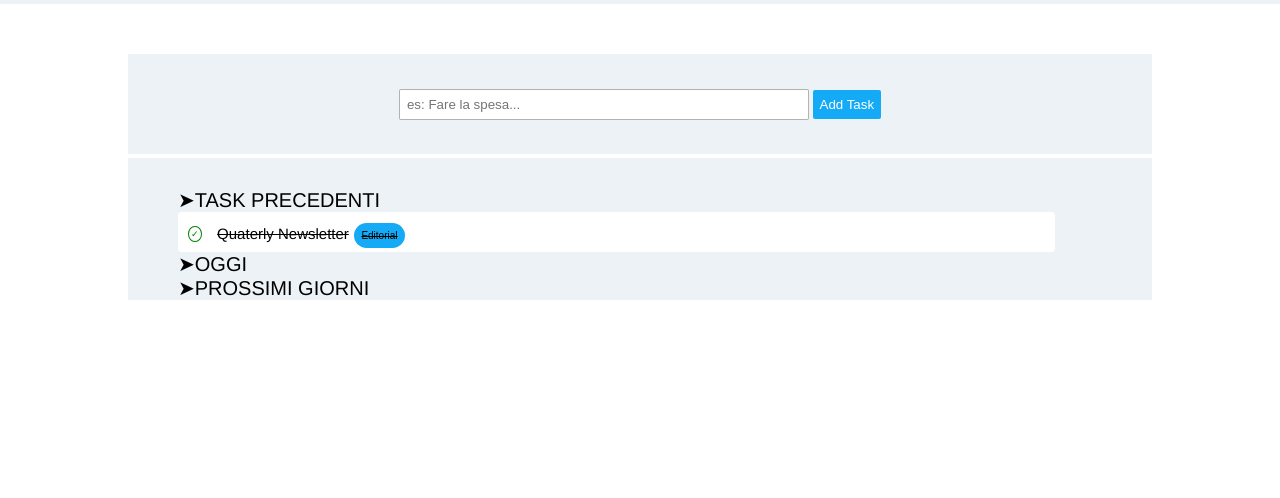
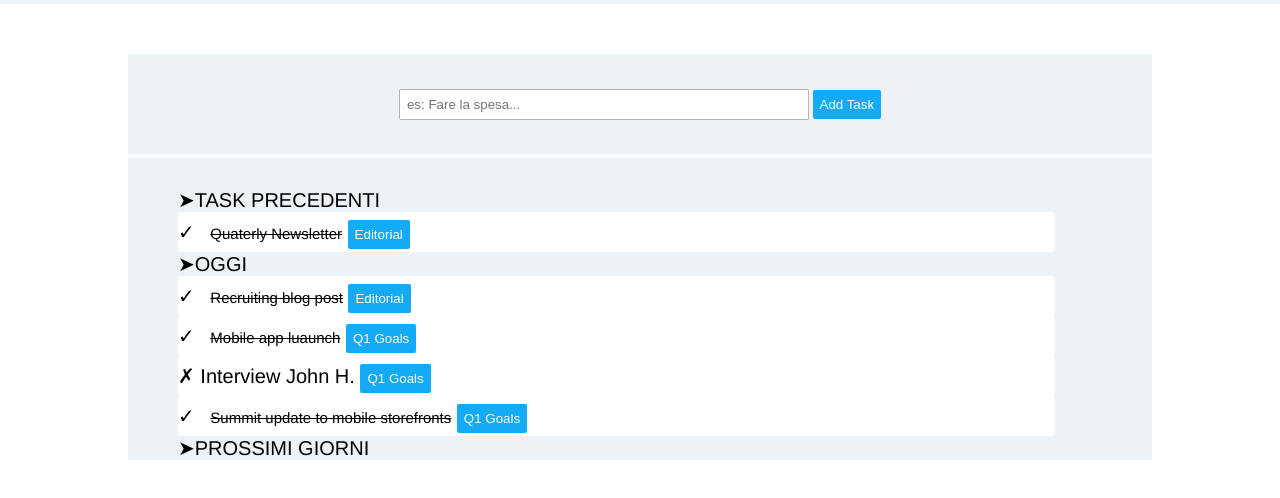
Before and after one commit to SimoneBonvecchio84/html-css-toboolist, a plain HTML site: page index.html in a window 1280 px wide. Shown: the part 66-564 px from the top of the page. Drawn offline with Linux system fonts and the light colour scheme.

Commit message:
feat: add section oggi

```diff
--- a/index.html
+++ b/index.html
@@ -27,7 +27,7 @@
                 <!-- /add input and button -->
                 <div class="container-input">
                     <input type="text" placeholder="es: Fare la spesa...">
-                    <button>Add Task</button>
+                    <button class="main-button">Add Task</button>
                 </div>
                 <!-- add section list -->
                 <!-- /add section list -->
@@ -35,14 +35,40 @@
                     <ul>
                         <li class="main-list"><span>&#x27A4;</span>TASK PRECEDENTI
                             <div class="main-list-ul">
-
-                                    <span class="check-symbol">&#x2713;</span>
-
+                                <span class="check-symbol-green">&#x2713;</span>
                                 <span class="list-text">Quaterly Newsletter</span>
-                                <button class="list-button">Editorial</button>
+                                <button class="button-blue">Editorial</button>
                             </div>
                         </li>
-                        <li class="main-list"><span>&#x27A4;</span>OGGI</li>
+
+                        <li class="main-list"><span>&#x27A4;</span>OGGI
+                            <!-- Add 2 main-list-ul -->
+                            <div class="main-list-ul">
+                                <span class="check-symbol-green">&#x2713;</span>
+                                <span class="list-text">Recruiting blog post</span>
+                                <button class="button-blue">Editorial</button>
+                            </div>
+
+                            <div class="main-list-ul">
+                                <span class="check-symbol-green">&#x2713;</span>
+                                <span class="list-text">Mobile app luaunch</span>
+                                <button  class="button-purple" >Q1 Goals</button>
+                            </div>
+
+                            <div class="main-list-ul">
+                                <span class="check-symbol-red">&#x2717</span>
+                                <span class="list">Interview John H.</span>
+                                <button  class="button-green" id="button-decoration" >Q1 Goals</button>
+                            </div>
+
+                            <div class="main-list-ul">
+                                <span class="check-symbol-green">&#x2713;</span>
+                                <span class="list-text">Summit update to mobile storefronts</span>
+                                <button  class="button-orange" >Q1 Goals</button>
+                            </div>
+
+                        </li>
+
                         <li class="main-list"><span>&#x27A4;</span>PROSSIMI GIORNI</li>
                     </ul>
 
```
